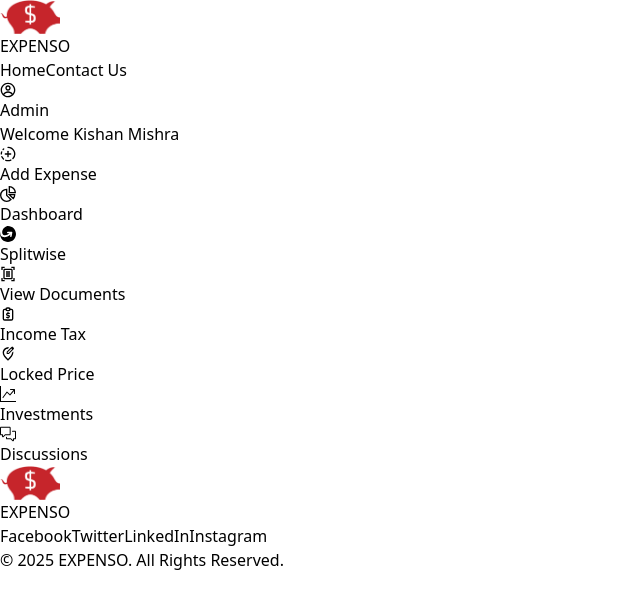
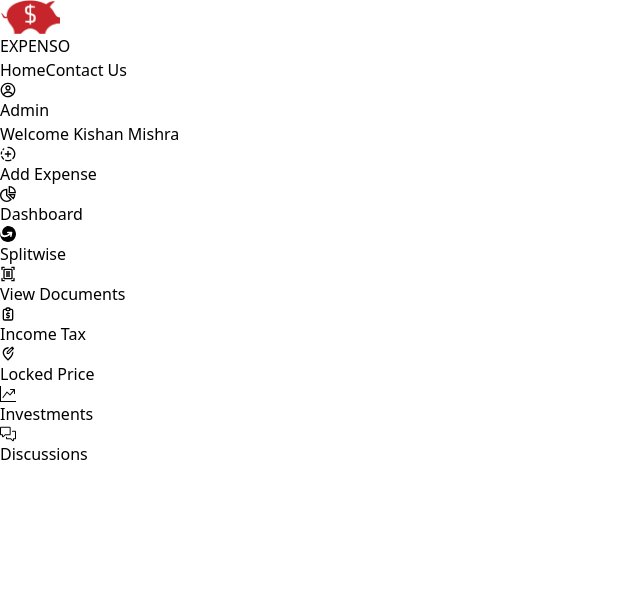
Before and after one commit to kishanml/Expenso, a React (Vite) app in the folder frontend/: page /welcome in a window 1280 px wide. Shown: the top 608 px of the page, without its empty margins (0-640 px from the left). Built offline with nearby package versions, Linux system fonts and the light colour scheme.

Commit message:
updated_backend_setup

```diff
--- a/frontend/src/App.jsx
+++ b/frontend/src/App.jsx
@@ -17,7 +17,7 @@ export default function App() {
             <>
               <NavBar />
               <WelcomePage />
-              <Footer />
+              {/* <Footer /> */}
             </>
           }
         />
@@ -28,7 +28,7 @@ export default function App() {
             <>
               <NavBar />
               <ExpenseTable />
-              <Footer />
+              {/* <Footer /> */}
             </>
           }
         />
```
Also changed, not shown: 1 other file (tests, documents, lock files or other folders).
